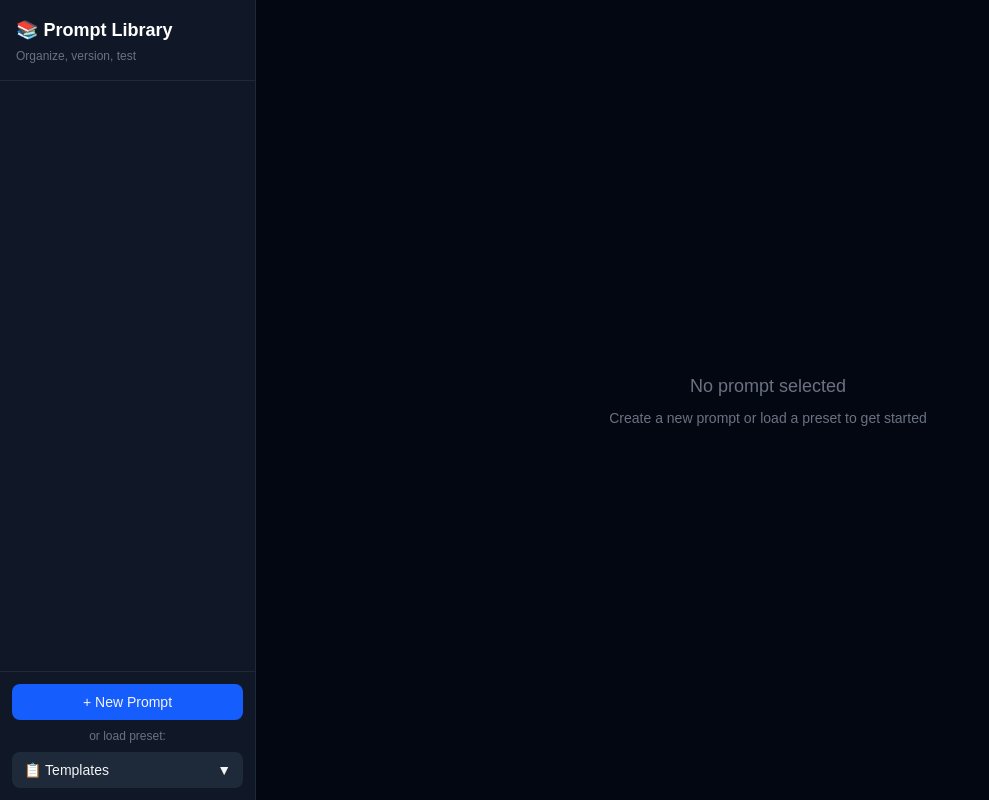
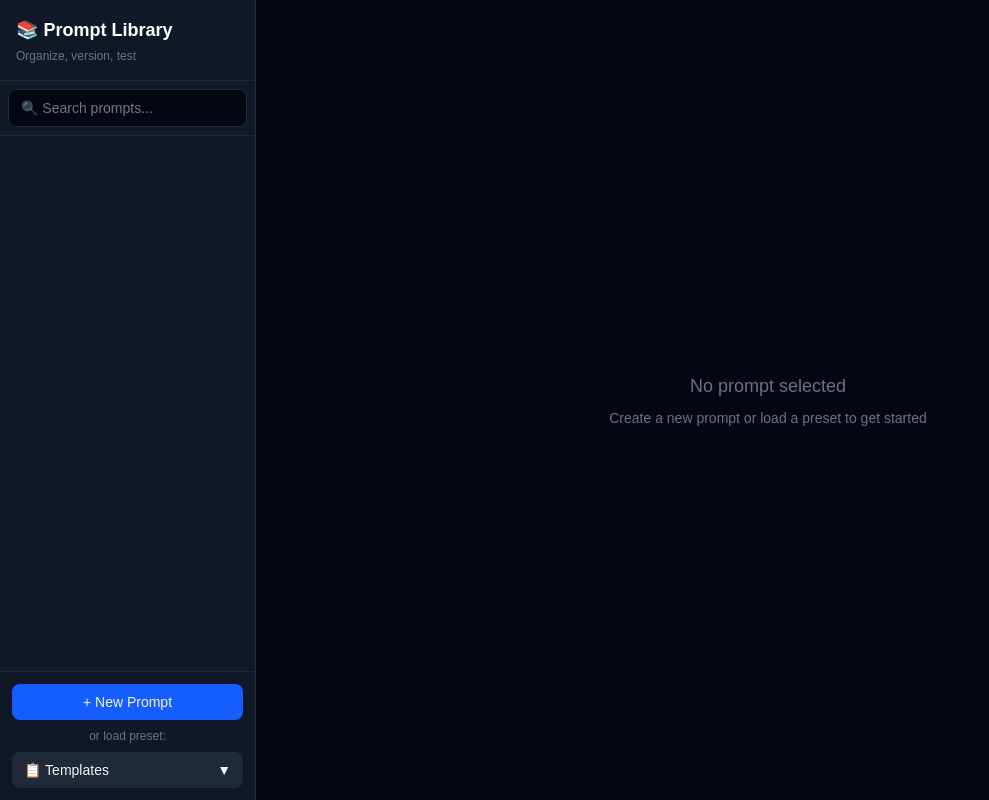
Before and after one commit to neill-k/prompt-library-2026-02-14, a Next.js app: page / in a window 1280 px wide. Shown: the whole page, without its empty margins (0-989 px from the left). Built offline with nearby package versions, Linux system fonts and the light colour scheme.

Commit message:
chore: scheduled improvement - add search/filter prompts

```diff
--- a/src/app/page.tsx
+++ b/src/app/page.tsx
@@ -162,8 +162,16 @@ export default function PromptLibrary() {
   const [showNewPrompt, setShowNewPrompt] = useState(false);
   const [newPromptName, setNewPromptName] = useState('');
   const [showPresetDropdown, setShowPresetDropdown] = useState(false);
+  const [searchQuery, setSearchQuery] = useState('');
 
   const selectedPrompt = prompts.find((p) => p.id === selectedId);
+
+  // Filter prompts by search query
+  const filteredPrompts = prompts.filter((p) => {
+    if (!searchQuery.trim()) return true;
+    const query = searchQuery.toLowerCase();
+    return p.name.toLowerCase().includes(query) || p.content.toLowerCase().includes(query);
+  });
 
   const createPrompt = (name: string, content: string = DEFAULT_PROMPT) => {
     const variables = extractVariables(content);
@@ -296,8 +304,18 @@ export default function PromptLibrary() {
             <p className="text-xs text-gray-500 mt-1">Organize, version, test</p>
           </div>
 
+          <div className="p-2 border-b border-gray-800">
+            <input
+              type="text"
+              value={searchQuery}
+              onChange={(e) => setSearchQuery(e.target.value)}
+              placeholder="🔍 Search prompts..."
+              className="w-full px-3 py-2 bg-gray-950 border border-gray-800 rounded-lg text-sm outline-none focus:border-blue-600 text-gray-200"
+            />
+          </div>
+
           <div className="flex-1 overflow-y-auto p-2">
-            {prompts.map((prompt) => (
+            {filteredPrompts.map((prompt) => (
               <button
                 key={prompt.id}
                 onClick={() => setSelectedId(prompt.id)}
```
